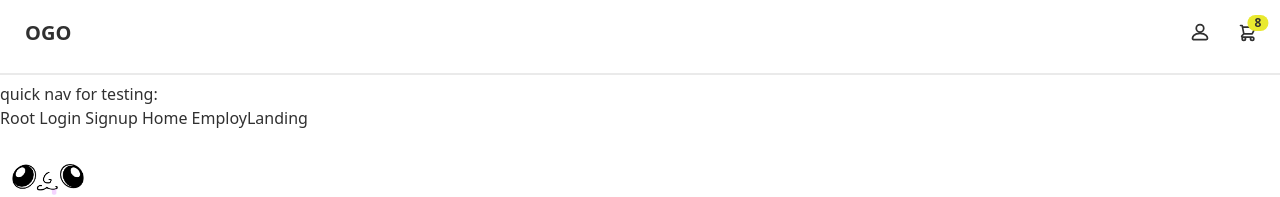
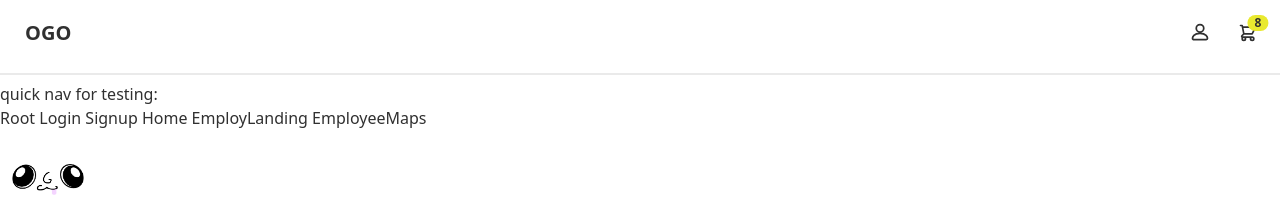
Before and after one commit to townsag/cs160_team3, a Svelte app in the folder ogo/: page / in a window 1280 px wide. Shown: the top 197 px of the page. Built offline with nearby package versions, Linux system fonts and the light colour scheme.

Commit message:
added route to employee maps page from root page

```diff
--- a/ogo/src/App.svelte
+++ b/ogo/src/App.svelte
@@ -7,6 +7,7 @@
   import Navbar from "./lib/components/Navbar.svelte";
   import Footer from "./lib/components/Footer.svelte";
   import EmBrowse from "./routes/EmBrowse.svelte";
+  import EmMaps from "./routes/EmployeeMaps.svelte";
   import './app.css';
 
   export let url = "";
@@ -23,6 +24,7 @@
         <Link to="/signup">Signup</Link>
         <Link to="/home">Home</Link>
         <Link to="/employeesbrowser">EmployLanding</Link>
+        <Link to="/employeesmaps">EmployeeMaps</Link>
       </nav>
       <div>
         <Route path="/" component={Root} />
@@ -30,6 +32,7 @@
         <Route path="/signup" component={Signup} />
         <Route path="/home" component={Home} />
         <Route path="/employeesbrowser" component={EmBrowse} />
+        <Route path="/employeesmaps" component={EmMaps} />
       </div>
       <Footer />
     </Router>
```
